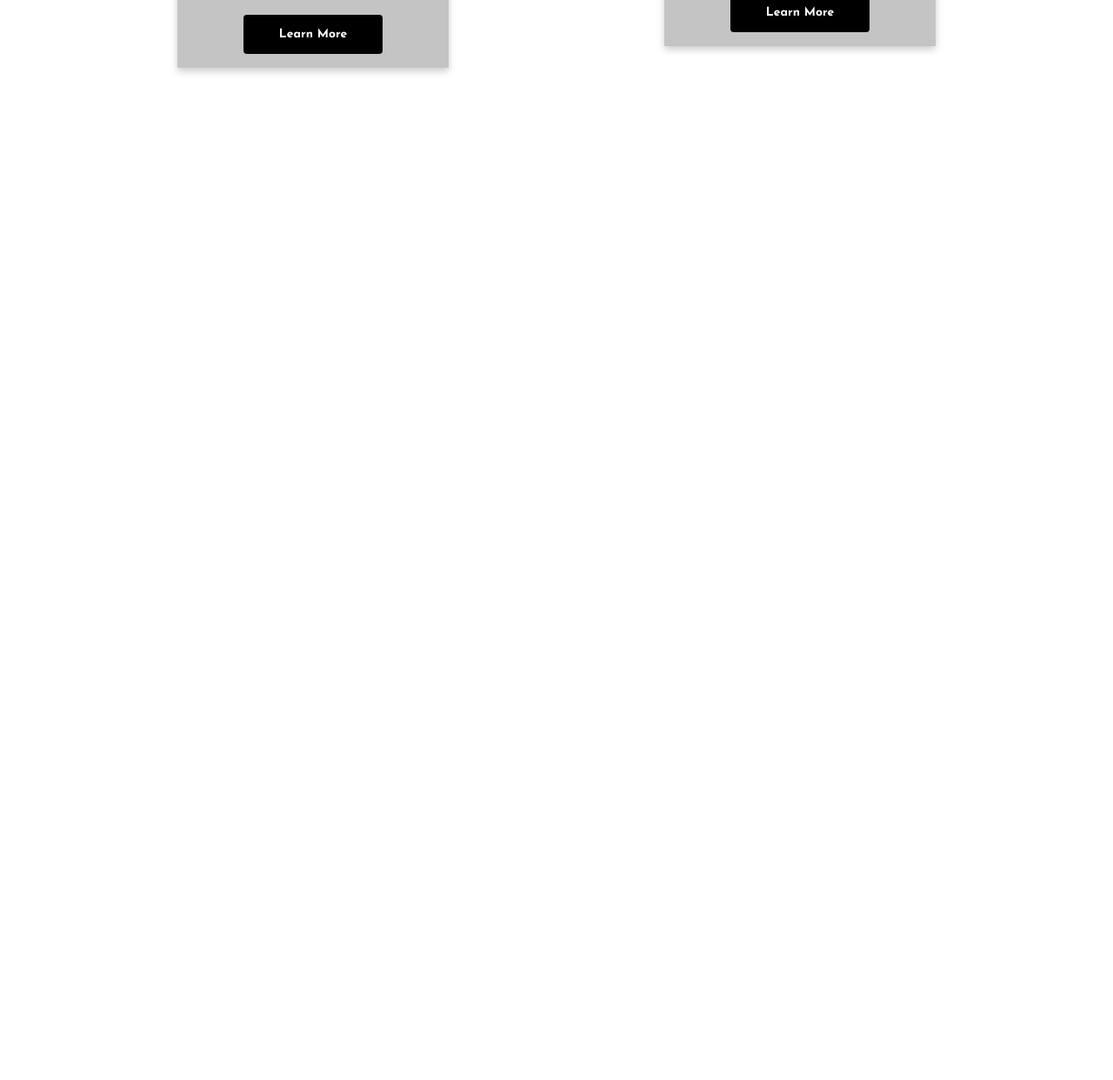
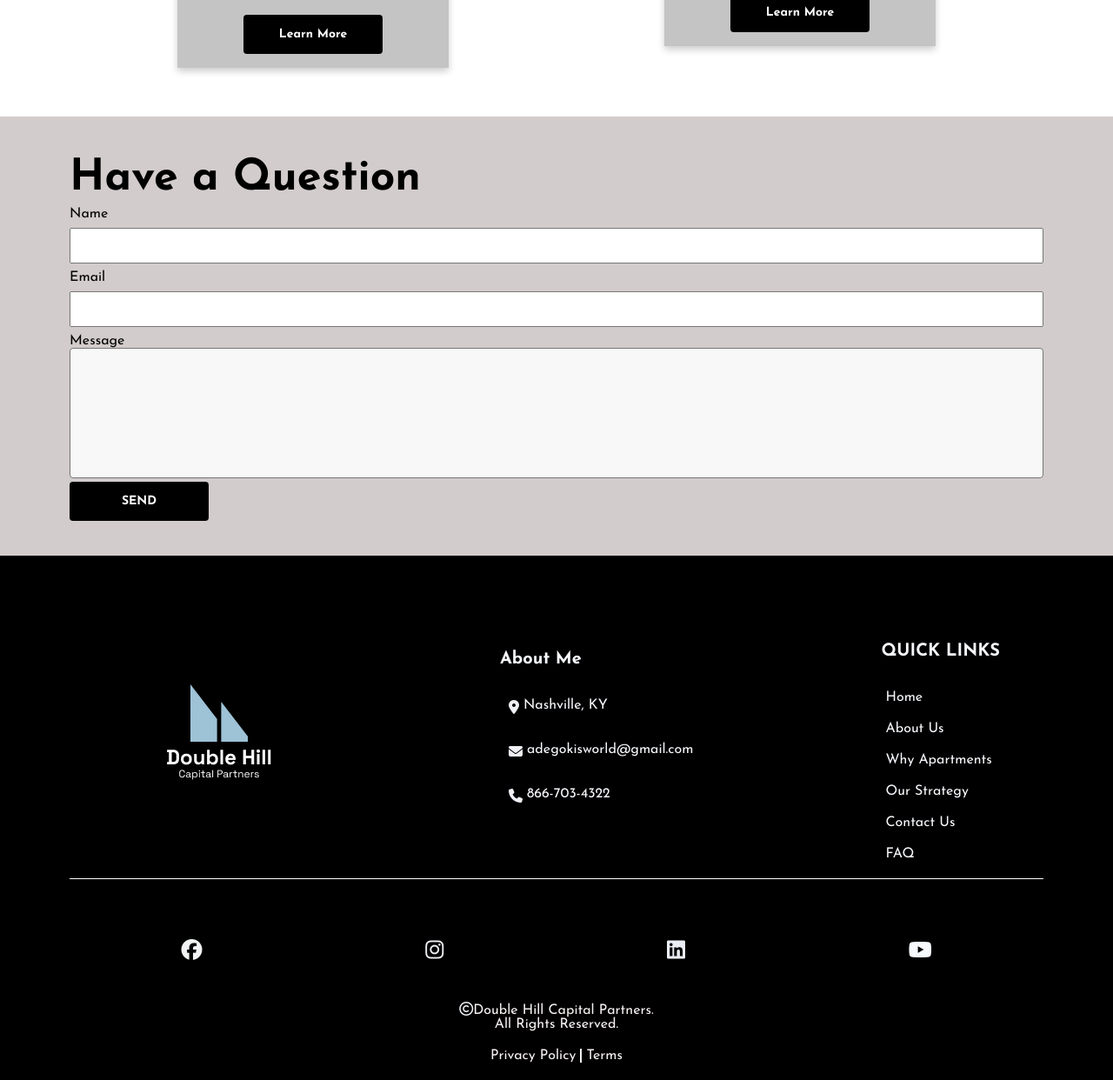
Before and after one commit to Subomi7/double-hill-Home-page, a plain HTML site: page index.html in a window 1280 px wide. Shown: the part 1636-2878 px from the top of the page at 87% size. Before the commit the page ends 1770 px from the top, so only its background shows below. Drawn offline with Linux system fonts and the light colour scheme.

Commit message:
initial commit

```diff
--- a/index.html
+++ b/index.html
@@ -110,5 +110,72 @@
         </div>
       </div>
     </section>
+
+    <section class="form section-p1">
+      <h1>Have a Question</h1>
+      <label for="name" class="label">Name</label>
+      <input type="text" id="name" />
+      <label for="name" class="label">Email</label>
+      <input type="text" id="email" />
+      <label for="name" class="label">Message</label>
+      <textarea></textarea>
+      <button class="black">SEND</button>
+    </section>
+
+    <section id="contact" class="section-p1">
+      <div class="contact-container">
+        <div class="logo">
+          <img src="img/Two hill logo.png" alt="" />
+        </div>
+        <div class="address">
+          <h4>About Me</h4>
+          <div class="icon">
+            <i class="fa-solid fa-location-dot" style="color: #eff1f6"></i>
+            <p>Nashville, KY</p>
+          </div>
+          <div class="icon">
+            <i class="fa-solid fa-envelope" style="color: #eff1f6"></i>
+            <p>adegokisworld@gmail.com</p>
+          </div>
+          <div class="icon">
+            <i class="fa-solid fa-phone" style="color: #eff1f6"></i>
+            <p>866-703-4322</p>
+          </div>
+        </div>
+        <div class="contact-nav">
+          <h4>QUICK LINKS</h4>
+          <div class="links">
+            <p>Home</p>
+            <p>About Us</p>
+            <p>Why Apartments</p>
+            <p>Our Strategy</p>
+            <p>Contact Us</p>
+            <p>FAQ</p>
+          </div>
+        </div>
+      </div>
+    </section>
+
+    <section id="icon-contact" class="section-p1">
+      <div class="icon-container">
+        <i class="fa-brands fa-facebook fa-xl" style="color: #f1f2f3"></i>
+        <i class="fa-brands fa-instagram fa-xl" style="color: #eff1f6"></i>
+        <i class="fa-brands fa-linkedin fa-xl" style="color: #ebeef5"></i>
+        <i class="fa-brands fa-youtube fa-xl" style="color: #f6f9fd"></i>
+      </div>
+    </section>
+
+    <footer id="footer">
+      <div class="footer-wrapper">
+        <p>
+          <i class="fa-regular fa-copyright" style="color: #f1f4f9"></i
+          ><span>Double Hill Capital Partners.</span>
+        </p>
+        <p>All Rights Reserved.</p>
+        <div class="privacy-policy">
+          <p>Privacy Policy <span class="terms">Terms</span></p>
+        </div>
+      </div>
+    </footer>
   </body>
 </html>
--- a/style.css
+++ b/style.css
@@ -277,3 +277,113 @@ body {
 .container button a:hover {
   color: #000;
 } */
+
+.form {
+  background-color: #d3cccc;
+}
+.form input[type='text'] {
+  width: 100%;
+  padding: 12px 20px;
+  margin: 8px 0;
+  box-sizing: border-box;
+}
+
+.form textarea {
+  width: 100%;
+  height: 150px;
+  padding: 12px 20px;
+  box-sizing: border-box;
+
+  border-radius: 4px;
+  background-color: #f8f8f8;
+  font-size: 16px;
+  resize: none;
+}
+
+.form label {
+  padding-top: 30px;
+}
+
+#footer {
+  background-color: #000000;
+}
+
+.footer-wrapper {
+  padding: 20px;
+  display: flex;
+  flex-direction: column;
+  justify-content: center;
+  align-items: center;
+}
+
+#contact {
+  background-color: #000000;
+  /* display: flex;
+  align-items: center;
+  justify-content: center; */
+}
+
+.contact-container {
+  border-bottom: 1px solid white;
+  display: flex;
+  flex-direction: row;
+  justify-content: space-between;
+  align-items: center;
+  padding: 0 50px 0 50px;
+}
+
+.icon {
+  display: flex;
+  align-items: center;
+  padding: 0 10px 0 10px;
+}
+
+.icon p {
+  color: #f6f8fc;
+  padding: 0 5px 0 5px;
+}
+
+.address h4 {
+  color: #f6f8fc;
+  padding-bottom: 20px;
+}
+.links p {
+  padding: 0 5px 0 5px;
+  color: #f6f8fc;
+}
+
+.contact-nav {
+  padding-top: 60px;
+}
+.contact-nav h4 {
+  color: #f6f8fc;
+  padding-bottom: 20px;
+}
+
+#icon-contact {
+  background-color: #000000;
+}
+
+.icon-container {
+  display: flex;
+  justify-content: space-around;
+  align-items: center;
+}
+
+.icon-container i {
+  cursor: pointer;
+}
+
+.footer-wrapper p {
+  color: #f8f2f2;
+  margin: 0;
+}
+
+.privacy-policy p {
+  padding-top: 20px;
+}
+
+.terms {
+  border-left: 2px solid #f6f8fc;
+  padding-left: 5px;
+}
```
